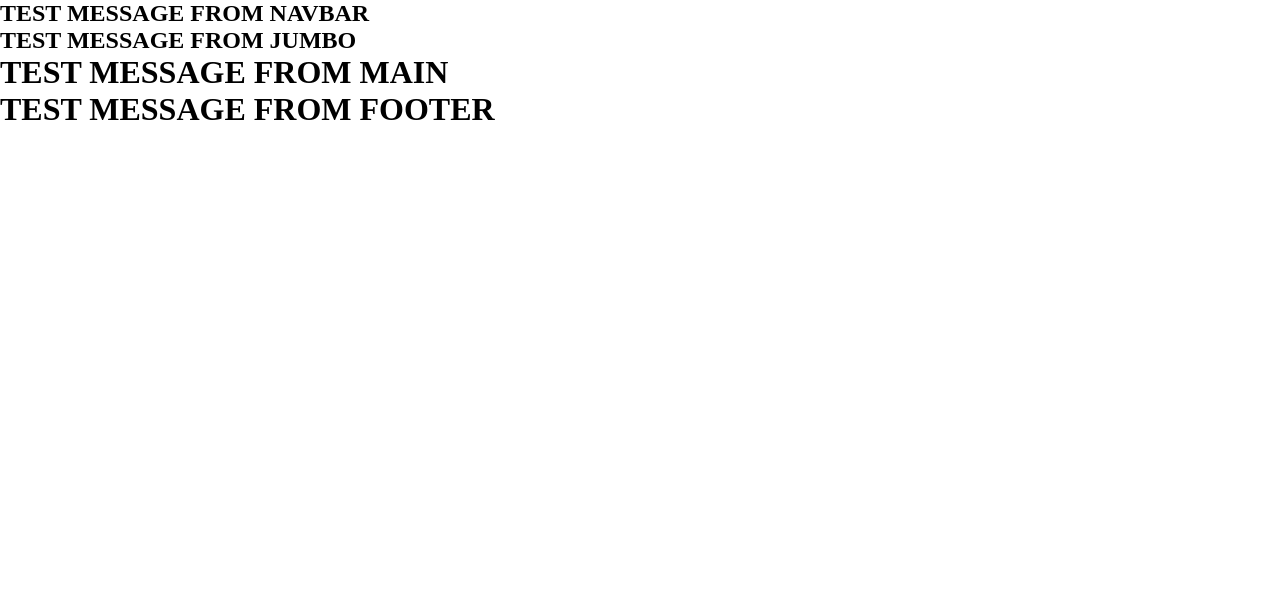
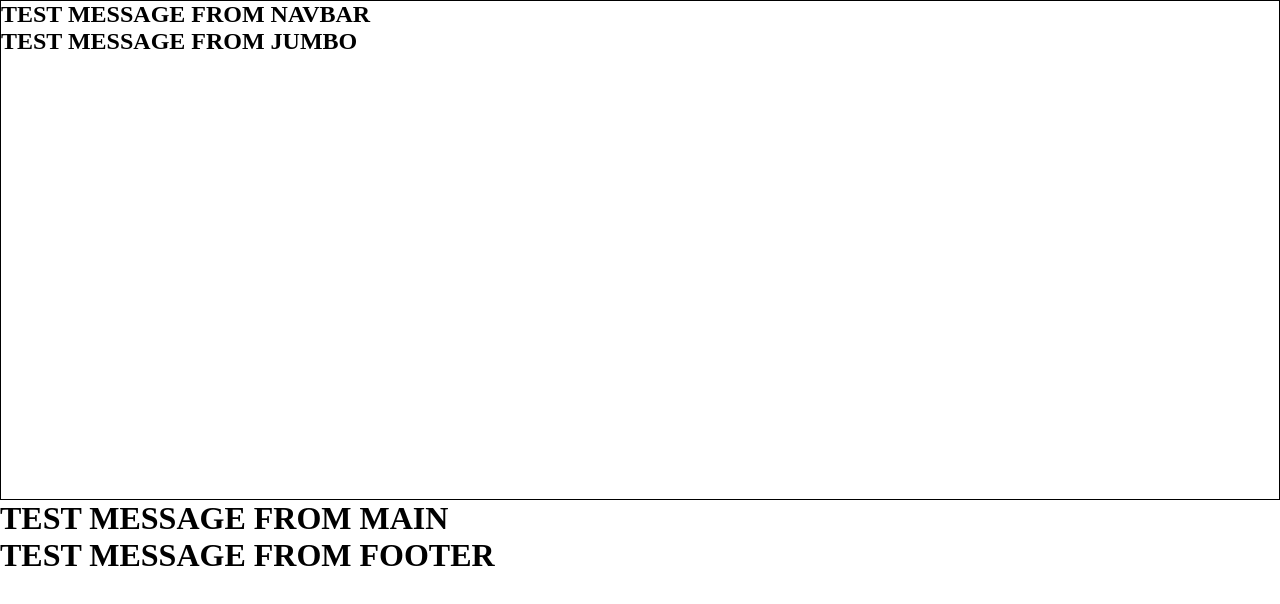
Before and after one commit to vdv-boolean/proj-html-vuejs, a Vue app: page / in a window 1280 px wide. Shown: the top 604 px of the page. Built offline with nearby package versions, Linux system fonts and the light colour scheme.

Commit message:
Add header height

```diff
--- a/src/App.vue
+++ b/src/App.vue
@@ -24,4 +24,9 @@
 
 <style scoped>
 
+  header {
+    height: 500px;
+    border: 1px solid black;
+  }
+
 </style>
```
